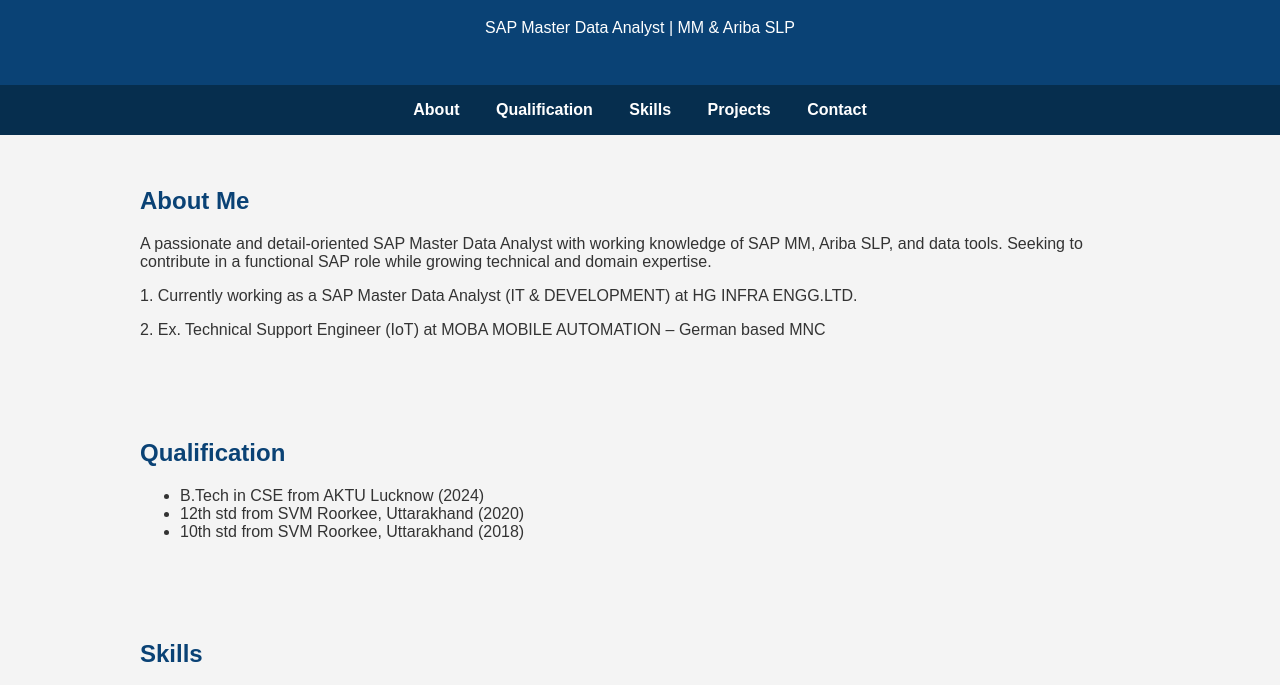
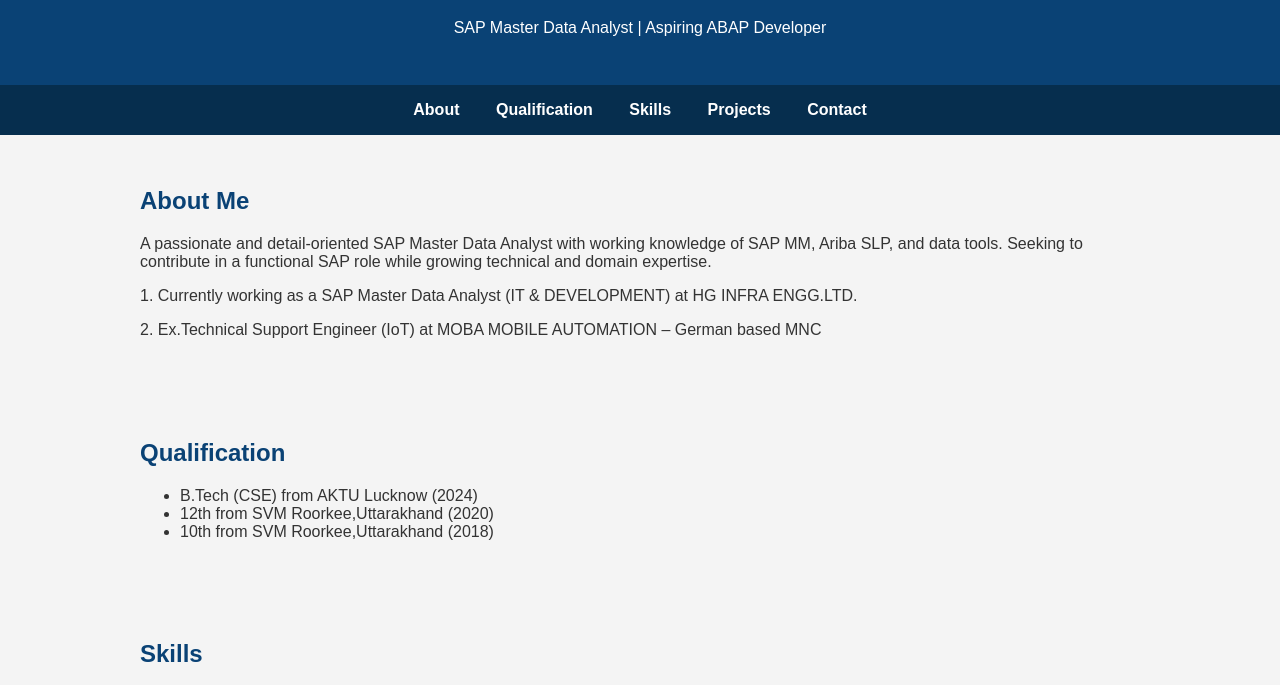
Before and after one commit to Deveshsrathore/Devesh-S-Rathore, a plain HTML site: page index.html in a window 1280 px wide. Shown: the part 93-778 px from the top of the page. Drawn offline with Linux system fonts and the light colour scheme.

Commit message:
Update index.html
Signed-off-by: Devesh S Rathore <deveshrke2002@gmail.com>

```diff
--- a/index.html
+++ b/index.html
@@ -50,7 +50,7 @@
 <body>
   <header>
     <h1>Devesh S Rathore</h1>
-    <p>SAP Master Data Analyst | MM & Ariba SLP</p>
+    <p>SAP Master Data Analyst | Aspiring ABAP Developer</p>
   </header>
 
   <nav>
@@ -66,15 +66,15 @@
     <p>A passionate and detail-oriented SAP Master Data Analyst with working knowledge of SAP MM, Ariba SLP, and data tools.
       Seeking to contribute in a functional SAP role while growing technical and domain expertise.</p>
     <p>1. Currently working as a SAP Master Data Analyst (IT & DEVELOPMENT) at HG INFRA ENGG.LTD.</p>
-    <p>2. Ex. Technical Support Engineer (IoT) at MOBA MOBILE AUTOMATION – German based MNC</p>
+    <p>2. Ex.Technical Support Engineer (IoT) at MOBA MOBILE AUTOMATION – German based MNC</p>
   </section>
 
   <section id="qualification">
     <h2>Qualification</h2>
     <ul>
-      <li>B.Tech in CSE from AKTU Lucknow (2024)</li>
-      <li>12th std from SVM Roorkee, Uttarakhand (2020)</li>
-      <li>10th std from SVM Roorkee, Uttarakhand (2018)</li>
+      <li>B.Tech (CSE) from AKTU Lucknow (2024)</li>
+      <li>12th from SVM Roorkee,Uttarakhand (2020)</li>
+      <li>10th from SVM Roorkee,Uttarakhand (2018)</li>
     </ul>
   </section>
 
@@ -96,6 +96,7 @@
     <h2>Projects</h2>
     <ul>
       <li><strong>Fuel Theft Detection using Data Analytics</strong> – Identified anomalies and patterns in sensor data to prevent theft.</li>
+
       <li><strong>Simple Inventory Management System</strong> – Created using Python & Tkinter to manage stock and product data efficiently.</li>
     </ul>
   </section>
```
